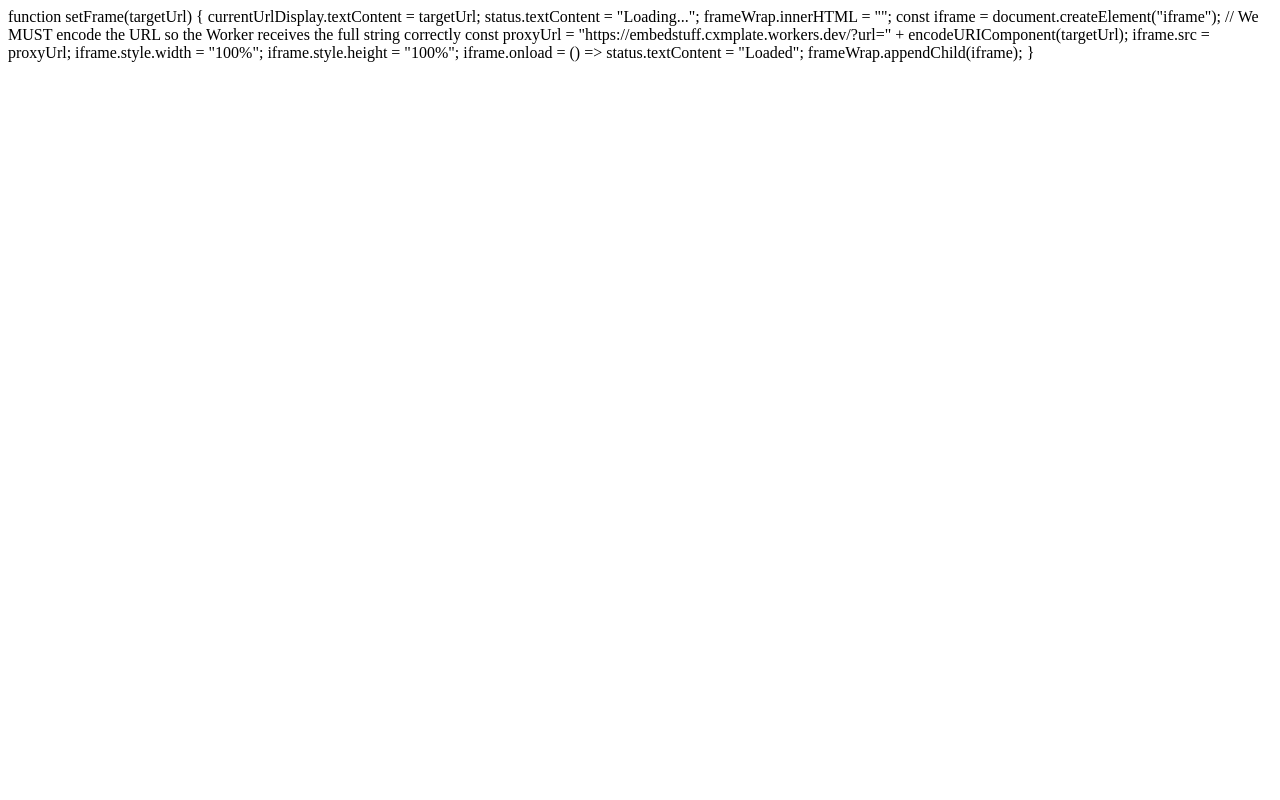
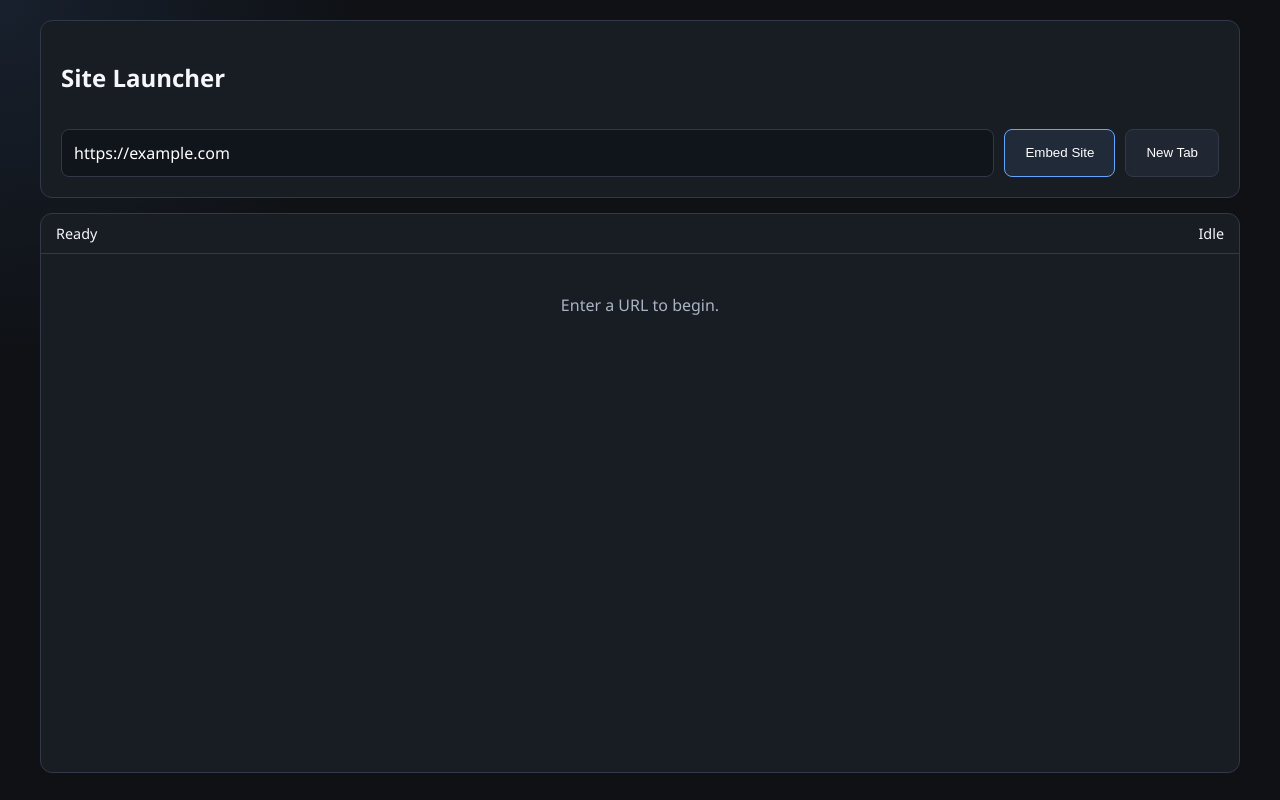
Before and after one commit to Cxmpiler/EmbedBrowser, a plain HTML site: page index.html in a window 1280 px wide. Drawn offline with Linux system fonts and the light colour scheme.

Commit message:
Update index.html

```diff
--- a/index.html
+++ b/index.html
@@ -1,15 +1,97 @@
-function setFrame(targetUrl) {
+<!doctype html>
+<html lang="en">
+  <head>
+    <meta charset="utf-8" />
+    <meta name="viewport" content="width=device-width, initial-scale=1" />
+    <title>Site Launcher</title>
+    <style>
+      :root {
+        color-scheme: dark;
+        --bg: #0f1115;
+        --panel: #181c23;
+        --panel-2: #202632;
+        --line: #313949;
+        --text: #f5f7fb;
+        --muted: #aab4c5;
+        --accent: #62a6ff;
+        --accent-2: #6ce0b3;
+      }
+      * { box-sizing: border-box; }
+      html, body {
+        margin: 0; padding: 0; min-height: 100%;
+        font-family: "Segoe UI", Tahoma, sans-serif;
+        background: radial-gradient(circle at top left, rgba(98,166,255,0.1), transparent 24%), var(--bg);
+        color: var(--text);
+      }
+      body { padding: 20px; }
+      main { width: min(1200px, 100%); margin: 0 auto; display: grid; gap: 15px; }
+      .toolbar, .viewport { background: var(--panel); border: 1px solid var(--line); border-radius: 12px; }
+      .toolbar { padding: 20px; display: grid; gap: 15px; }
+      .controls { display: grid; grid-template-columns: 1fr auto auto; gap: 10px; }
+      input { background: #10141b; border: 1px solid var(--line); border-radius: 8px; color: #fff; padding: 12px; font: inherit; }
+      button { padding: 0 20px; height: 48px; border-radius: 8px; border: 1px solid var(--line); cursor: pointer; background: var(--panel-2); color: #fff; }
+      button.primary { border-color: var(--accent); background: rgba(98, 166, 255, 0.1); }
+      .viewport { min-height: 70vh; display: flex; flex-direction: column; overflow: hidden; }
+      .viewport-bar { padding: 10px 15px; border-bottom: 1px solid var(--line); display: flex; justify-content: space-between; font-size: 0.9rem; }
+      iframe { flex-grow: 1; border: 0; background: white; width: 100%; height: 100%; }
+      .empty { padding: 40px; text-align: center; color: var(--muted); }
+      @media (max-width: 600px) { .controls { grid-template-columns: 1fr; } }
+    </style>
+  </head>
+  <body>
+    <main>
+      <section class="toolbar">
+        <h1>Site Launcher</h1>
+        <form id="controls" class="controls">
+          <input id="url" type="text" placeholder="https://google.com" value="https://example.com" />
+          <button class="primary" type="submit">Embed Site</button>
+          <button id="open-native" type="button">New Tab</button>
+        </form>
+      </section>
+
+      <section class="viewport">
+        <div class="viewport-bar">
+          <span id="current-url">Ready</span>
+          <span id="status">Idle</span>
+        </div>
+        <div id="frame-wrap" class="empty">Enter a URL to begin.</div>
+      </section>
+    </main>
+
+    <script>
+      const urlInput = document.getElementById("url");
+      const status = document.getElementById("status");
+      const frameWrap = document.getElementById("frame-wrap");
+      const currentUrlDisplay = document.getElementById("current-url");
+
+      function normalizeUrl(value) {
+        let trimmed = value.trim();
+        if (!/^https?:\/\//i.test(trimmed)) trimmed = "https://" + trimmed;
+        return trimmed;
+      }
+
+      function setFrame(targetUrl) {
         currentUrlDisplay.textContent = targetUrl;
         status.textContent = "Loading...";
         frameWrap.innerHTML = "";
 
         const iframe = document.createElement("iframe");
-        // We MUST encode the URL so the Worker receives the full string correctly
+        // IMPORTANT: We use encodeURIComponent so the target URL is treated as one single string
         const proxyUrl = "https://embedstuff.cxmplate.workers.dev/?url=" + encodeURIComponent(targetUrl);
 
         iframe.src = proxyUrl;
-        iframe.style.width = "100%";
-        iframe.style.height = "100%";
         iframe.onload = () => status.textContent = "Loaded";
         frameWrap.appendChild(iframe);
       }
+
+      document.getElementById("controls").onsubmit = (e) => {
+        e.preventDefault();
+        setFrame(normalizeUrl(urlInput.value));
+      };
+
+      document.getElementById("open-native").onclick = () => {
+        window.open(normalizeUrl(urlInput.value), "_blank");
+      };
+    </script>
+  </body>
+</html>
```
